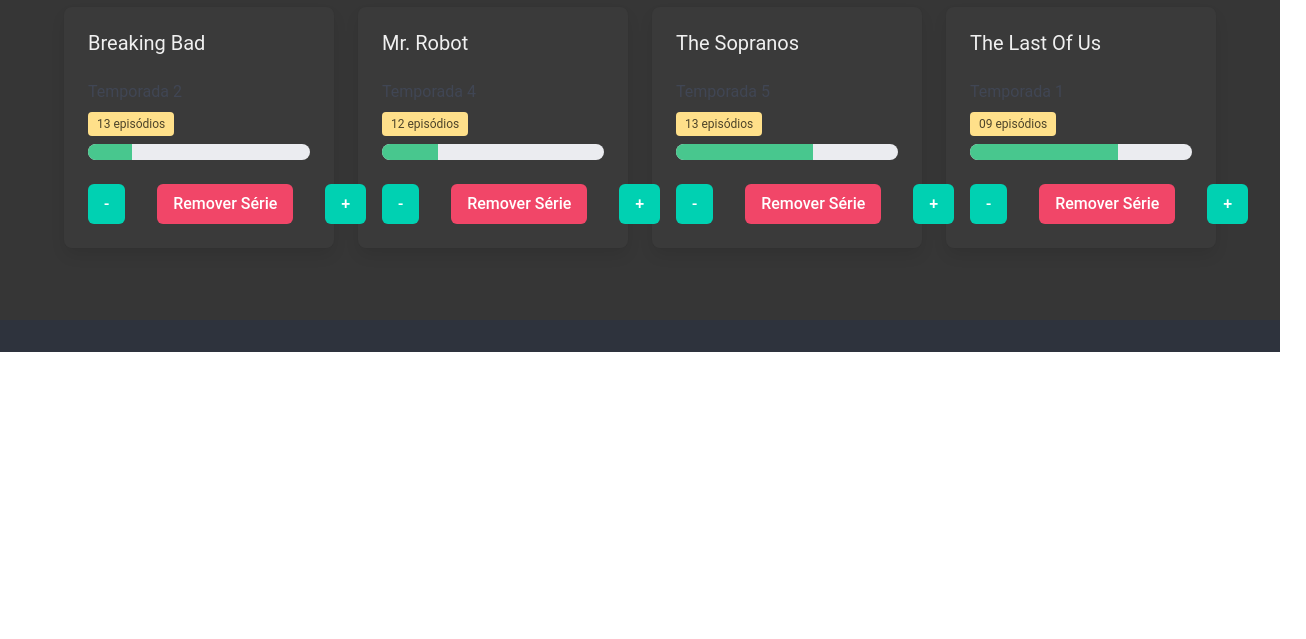
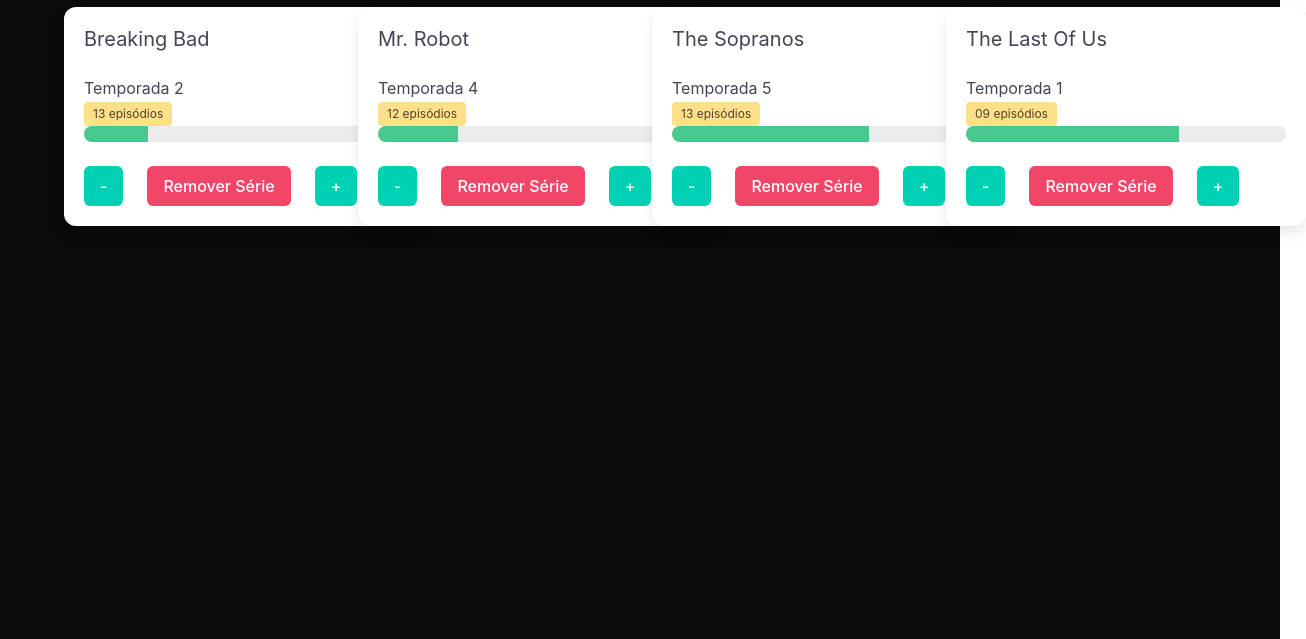
Before and after one commit to luisffernandes/projeto_2, a plain HTML site: page index.html in a window 1280 px wide. Shown: the part 161-800 px from the top of the page, 1306 px wide, since content can reach past the window. Drawn offline with nearby package versions, Linux system fonts and the light colour scheme; files that its build step writes are made by us from their sources.

Commit message:
arrumando o site

```diff
--- a/css/style.css
+++ b/css/style.css
@@ -1,14 +1,10 @@
-@import "https://cdn.jsdelivr.net/npm/bulma@1.0.0/css/bulma.min.css";
+ @import "https://cdn.jsdelivr.net/npm/bulma@1.0.0/css/bulma.min.css";
 
-.section {
-    background-color: #363636;
-}
 
 body {
-    background-color: #2b2b2b;
-    color: #fff;
-    font-family: 'Roboto', sans-serif;
+    background-color: #161515;
     padding-bottom: 2rem;
+    height: 100vh;
 
 }
 
@@ -16,22 +12,20 @@ body {
     color: #f0f0f0;
   }
 
-
-  .box {
-    background-color: #3a3a3a;
-    border-radius: 8px;
-    padding: 1.5rem;
-    margin-bottom: 1.5rem;
+  .box{
+    width: 45vh;
   }
 
-
+  /*
   .button {
     margin-right: 0.5rem;
   }
 
 
   .progress {
-    margin-bottom: 1rem;
+    margin-bottom: 5rem;
+    color: #181717;
+
   }
 
 
@@ -45,3 +39,4 @@ body {
     color: #f0f0f0;
     margin-bottom: 0.5rem;
   }
+  */
--- a/index.html
+++ b/index.html
@@ -3,20 +3,20 @@
 <head>
     <meta charset="UTF-8">
     <meta name="viewport" content="width=device-width, initial-scale=1.0">
-    <link href="https://unpkg.com/nes.css@latest/css/nes.min.css" rel="stylesheet" />
+    <!-- <link href="https://unpkg.com/nes.css@latest/css/nes.min.css" rel="stylesheet" /> -->
     <link rel="stylesheet" href="https://cdn.jsdelivr.net/npm/bulma@0.9.3/css/bulma.min.css">
-    <link rel="stylesheet" href="style.css">
+    <link rel="stylesheet" href="css/style.css">
 
     <title>EProgress</title>
 </head>
-<body class="has-background-dark">
+<body class="has-background-black">
 
     <h1 class="title has-text-white">EProgress</h1>
 
     <section class="section">
         <div class="container">
             <h1 class="title has-text-white">Minhas Séries</h1>
-            <div class="columns is-multiline">
+            <div class="columns is-variable">
             <div class="column is-one-quarter">
                 <div class="series">
                 <div class="box">
```
